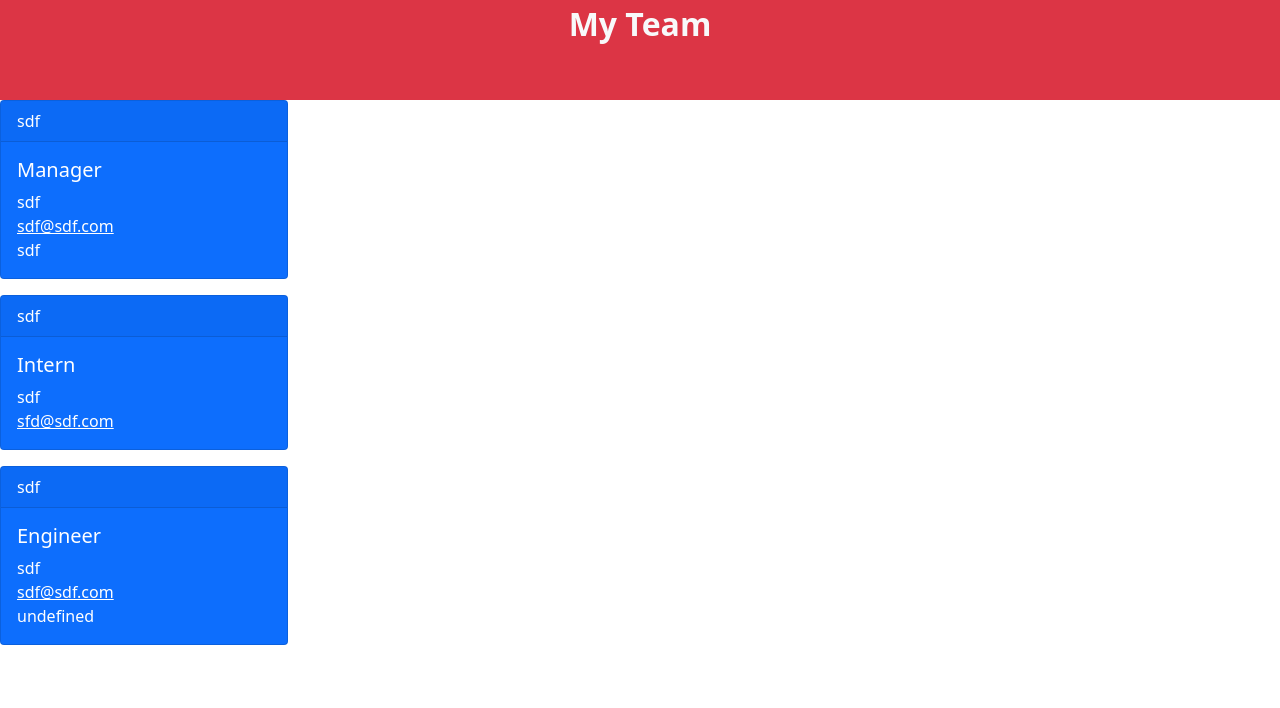
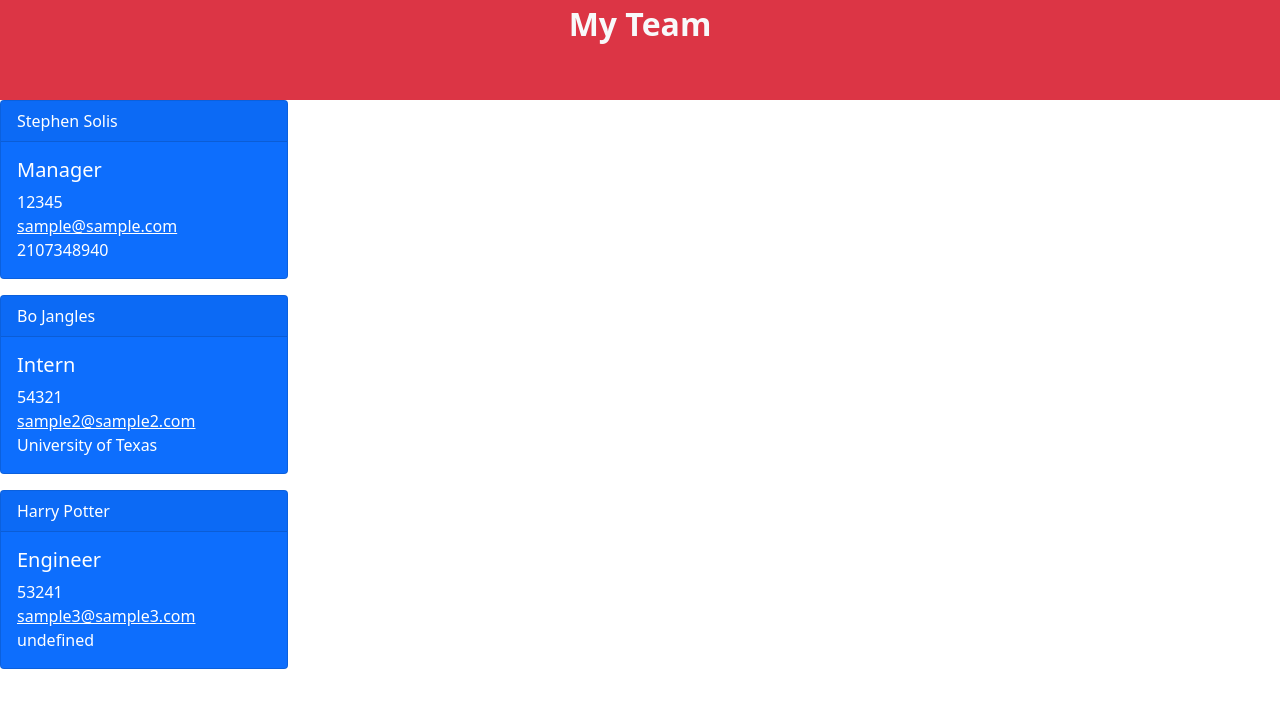
Before and after one commit to ssolis86/Team-Profile-Generator, a website: page GeneratedHTML_File.html in a window 1280 px wide. Drawn offline with nearby package versions, Linux system fonts and the light colour scheme.

Commit message:
readme file

```diff
--- a/GeneratedHTML_File.html
+++ b/GeneratedHTML_File.html
@@ -17,16 +17,16 @@
         <div class="col">
           <div class="card text-white bg-primary mb-3" style="max-width: 18rem;">
             <div class="card-header">
-            sdf
+            Stephen Solis
             </div>
               <div class="card-body">
                 <h5 class="card-title">Manager</h5>
                   <p class="card-text">
-                  sdf
+                  12345
                   <br>
-                  <a style="color:white" href="mailto:sdf@sdf.com?subject=Subject&body=message%20goes%20here">sdf@sdf.com</a>
+                  <a style="color:white" href="mailto:sample@sample.com?subject=Subject&body=message%20goes%20here">sample@sample.com</a>
                   <br>
-                  sdf
+                  2107348940
                   </p>
               </div>
           </div>
@@ -37,16 +37,16 @@
           <div class="col">
             <div class="card text-white bg-primary mb-3" style="max-width: 18rem;">
               <div class="card-header">
-              sdf
+              Bo Jangles
               </div>
                 <div class="card-body">
                   <h5 class="card-title">Intern</h5>
                     <p class="card-text">
-                    sdf
+                    54321
                     <br>
-                    <a style="color:white" href="mailto:sfd@sdf.com?subject=Subject&body=message%20goes%20here">sfd@sdf.com</a>
+                    <a style="color:white" href="mailto:sample2@sample2.com?subject=Subject&body=message%20goes%20here">sample2@sample2.com</a>
                     <br>
-
+                    University of Texas
                     </p>
                 </div>
               </div>
@@ -57,14 +57,14 @@
           <div class="col">
             <div class="card text-white bg-primary mb-3" style="max-width: 18rem;">
               <div class="card-header">
-              sdf
+              Harry Potter
               </div>
                 <div class="card-body">
                   <h5 class="card-title">Engineer</h5>
                     <p class="card-text">
-                    sdf
+                    53241
                     <br>
-                    <a style="color:white" href="mailto:sdf@sdf.com?subject=Subject&body=message%20goes%20here">sdf@sdf.com</a>
+                    <a style="color:white" href="mailto:sample3@sample3.com?subject=Subject&body=message%20goes%20here">sample3@sample3.com</a>
                     <br>
                     undefined
                     </p>
```
Also changed, not shown: README.md, assets/Generated_HTML.png (added), assets/tests.png (added).
